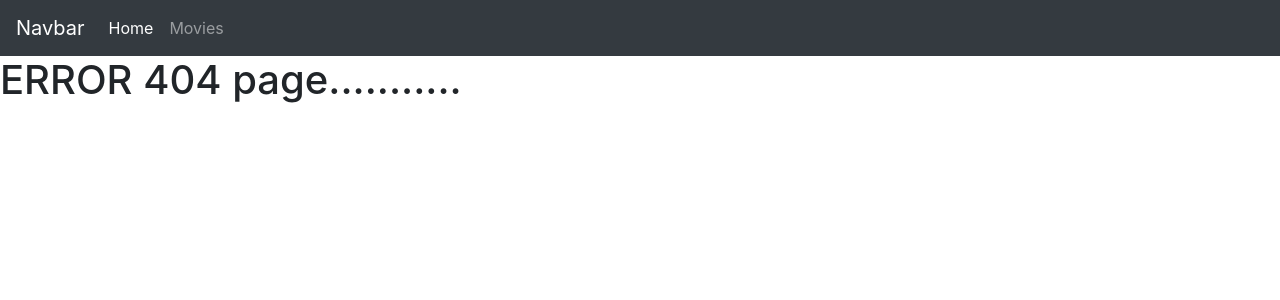
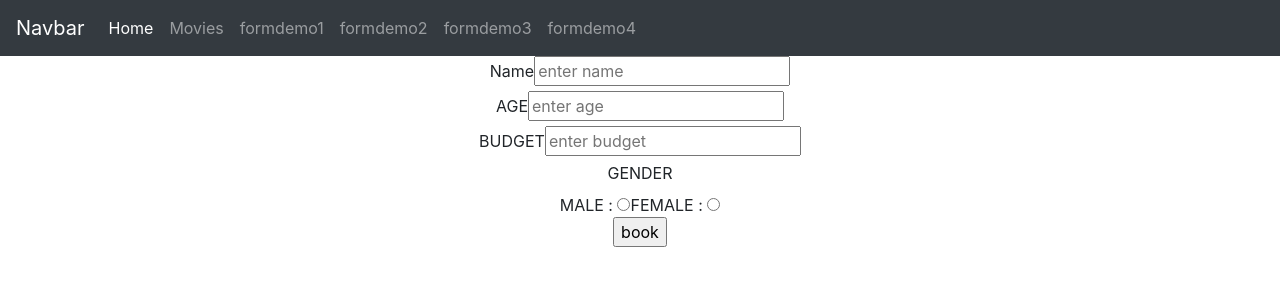
Before and after one commit to samirvithlani/internship_mern_2025_2_react, a React (Vite) app: page /formdemo2 in a window 1280 px wide. Before the commit this address had no page. Shown: the top 300 px of the page. Built offline with nearby package versions, Linux system fonts and the light colour scheme.

Commit message:
formdemo

```diff
--- a/package.json
+++ b/package.json
@@ -12,6 +12,7 @@
   "dependencies": {
     "react": "^18.2.0",
     "react-dom": "^18.2.0",
+    "react-hook-form": "^7.54.2",
     "react-router-dom": "^7.1.5"
   },
   "devDependencies": {
--- a/src/App.jsx
+++ b/src/App.jsx
@@ -19,6 +19,10 @@ import { HotstarMovis } from './components/hotstar/HotstarMovis'
 import { HotstarWelcome } from './components/hotstar/HotstarWelcome'
 import { Error404 } from './components/hotstar/Error404'
 import { Play } from './components/hotstar/Play'
+import { FormDemo1 } from './components/forms/FormDemo1'
+import { FormDemo2 } from './components/FormDemo2'
+import { FormDemo3 } from './components/forms/FormDemo3'
+import { FormDemo4 } from './components/forms/FormDemo4'
 
 
 function App() {
@@ -33,6 +37,10 @@ function App() {
         <Route path='/home' element = {<HotstarHome/>}></Route>
         <Route path="/movies" element = {<HotstarMovis/>}></Route>
         <Route path="/play/:id" element = {<Play/>}></Route>
+        <Route path='/formdemo1' element = {<FormDemo1/>}></Route>
+        <Route path='/formdemo2' element ={<FormDemo2/>}></Route>
+        <Route path='/formdemo3' element ={<FormDemo3/>}></Route>
+        <Route path='/formdemo4' element ={<FormDemo4/>}></Route>
         {/* <Route path="/*" element ={<h1>ERROR 404</h1>}></Route> */}
         <Route path="/*" element = {<Error404/>}></Route>
       </Routes>
--- /dev/null
+++ b/src/components/FormDemo2.jsx
@@ -0,0 +1,48 @@
+import React from "react";
+import { useForm } from "react-hook-form";
+
+export const FormDemo2 = () => {
+  const { register, handleSubmit } = useForm();
+  const submitHandler = (data) => {
+    console.log(data);
+  };
+
+  return (
+    <div style={{ textAlign: "center" }}>
+      <form onSubmit={handleSubmit(submitHandler)}>
+        <div>
+          <label>Name</label>
+          <input
+            type="text"
+            placeholder="enter name"
+            {...register("name")}
+          ></input>
+          </div>
+          <div>
+            <label>AGE</label>
+          <input
+            type="number"
+            placeholder="enter age"
+            {...register("age")}
+          ></input>
+          </div>
+          <div>
+            <label>BUDGET</label>
+          <input
+            type="number"
+            placeholder="enter budget"
+            {...register("budget")}
+          ></input>
+          <div>
+            <label>GENDER</label><br></br>
+            MALE : <input type="radio" value="male" name="gender" {...register("gender")}></input>
+            FEMALE : <input type="radio" value="female" name="gender" {...register("gender")}></input>
+          </div>
+          <div>
+            <input type="submit" value="book"></input>
+          </div>
+        </div>
+      </form>
+    </div>
+  );
+};
--- a/src/components/Navbar.jsx
+++ b/src/components/Navbar.jsx
@@ -32,6 +32,27 @@ export const Navbar = () => {
                 Movies
               </Link>
             </li>
+            <li class="nav-item">
+              <Link class="nav-link" to="/formdemo1">
+              formdemo1
+              </Link>
+            </li>
+            <li class="nav-item">
+              <Link class="nav-link" to="/formdemo2">
+              formdemo2
+              </Link>
+            </li>
+            <li class="nav-item">
+              <Link class="nav-link" to="/formdemo3">
+              formdemo3
+              </Link>
+            </li>
+            <li class="nav-item">
+              <Link class="nav-link" to="/formdemo4">
+              formdemo4
+              </Link>
+            </li>
+
           </ul>
         </div>
       </nav>
--- /dev/null
+++ b/src/components/forms/FormDemo1.jsx
@@ -0,0 +1,36 @@
+import React from 'react'
+import { useForm } from 'react-hook-form'
+
+export const FormDemo1 = () => {
+
+
+    const {register,handleSubmit} = useForm()
+    //register -->object
+    //handleSubmit function...
+
+    const submitHandler = (data)=>{
+        console.log("data..",data)
+    }
+
+
+  return (
+    <div style={{textAlign:"center"}}>
+        <h1>FORM DEMO 1</h1>
+
+        <form onSubmit={handleSubmit(submitHandler)}>
+            <div>
+                <label>NAME</label>
+                <input type='text' placeholder='enter name' {...register("firstname")}></input>
+            </div>
+            <div>
+                <label>AGE</label>
+                <input type='text' placeholder='enter age' {...register("age")}></input>
+            </div>
+
+            <div>
+                <input type='submit'></input>
+            </div>
+        </form>
+    </div>
+  )
+}
--- /dev/null
+++ b/src/components/forms/FormDemo3.jsx
@@ -0,0 +1,45 @@
+import React from "react";
+import { useForm } from "react-hook-form";
+
+export const FormDemo3 = () => {
+  const { register, handleSubmit } = useForm();
+  const submitHandler = (data) => {
+    console.log(data)
+  };
+
+  return (
+    <div style={{ textAlign: "center" }}>
+      <h1>FORM DEMO 3</h1>
+      <form onSubmit={handleSubmit(submitHandler)}>
+        <div>
+            <label>NAME</label>
+            <input type="text" placeholder="enter name" {...register("name")}></input>
+        </div>
+        <div>
+            <label>Transport</label>
+            Train:<input type="radio" value="train" {...register("transport")}></input>
+            Flight:<input type="radio" value="flight" {...register("transport")}></input>
+            Bus:<input type="radio" value="bus" {...register("transport")}></input>
+        </div>
+        <div>
+            <label>CITY</label>
+            <select {...register("city")}>
+                <option value="ahmedabad">Ahmedabad</option>
+                <option value="mumbai">Mumbai</option>
+                <option value="pune">Pune</option>
+            </select>
+        </div>
+        <div>
+            <label>choice</label>
+            <br></br>
+            20km <input type="checkbox" {...register("choice")} value="20km"></input>
+            swimming <input type="checkbox" {...register("choice")} value="swimming"></input>
+            return <input type="checkbox" {...register("choice")} value="return"></input>
+        </div>
+        <div>
+            <input type="submit" value="submit"></input>
+        </div>
+      </form>
+    </div>
+  );
+};
--- /dev/null
+++ b/src/components/forms/FormDemo4.jsx
@@ -0,0 +1,41 @@
+import React from 'react'
+import { useForm } from 'react-hook-form'
+
+export const FormDemo4 = () => {
+
+    const {register,handleSubmit} = useForm()
+    const submitHandler = (data)=>{
+        console.log(data)
+    }
+  return (
+    <div style={{textAlign:"center"}}>
+        <h1>ORDER FOOD</h1>
+
+        <form onSubmit={handleSubmit(submitHandler)}>
+            <div>
+                <label>Name</label>
+                <input type='text' {...register("fname")}></input>
+            </div>
+            <div>
+                <label>food-pref</label><br></br>
+                VEG:<input type='radio' {...register("fpref")} value="veg"></input>
+                NON-VEG:<input type='radio' {...register("fpref")} value="non-veg"></input>
+                VEGAN:<input type='radio' {...register("fpref")} value="vegan"></input>
+            </div>
+            <div>
+                <label>Toppings</label>
+                Chesse :<input type='checkbox' value="cheese" {...register("toppings")}></input>
+                sauce :<input type='checkbox' value="sauce" {...register("toppings")}></input>
+                onion :<input type='checkbox' value="onion" {...register("toppings")}></input>
+            </div>
+            <div>
+                <label>TIME</label>
+                <input type='text'  {...register("preptime")}></input>
+            </div>
+            <div>
+                <input type='submit' value="create"></input>
+            </div>
+        </form>
+    </div>
+  )
+}
```
Also changed, not shown: th.txt, 1 other file (tests, documents, lock files or other folders).
